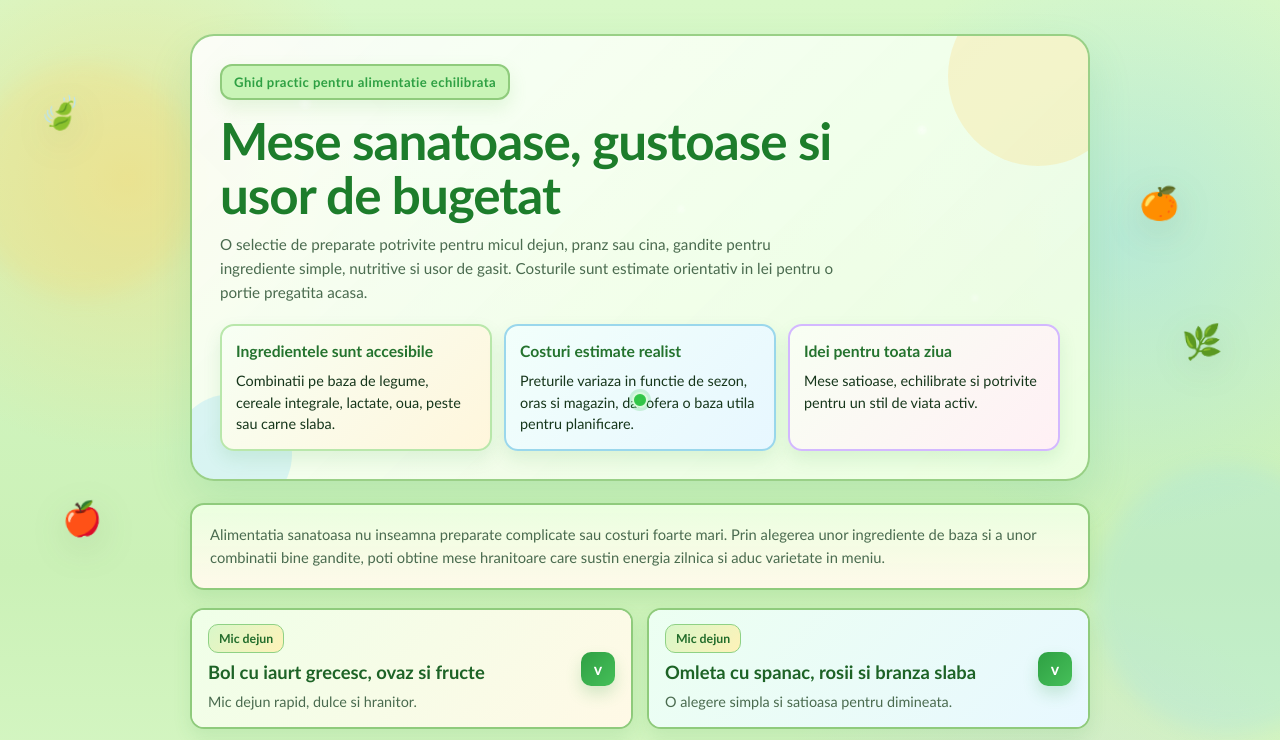
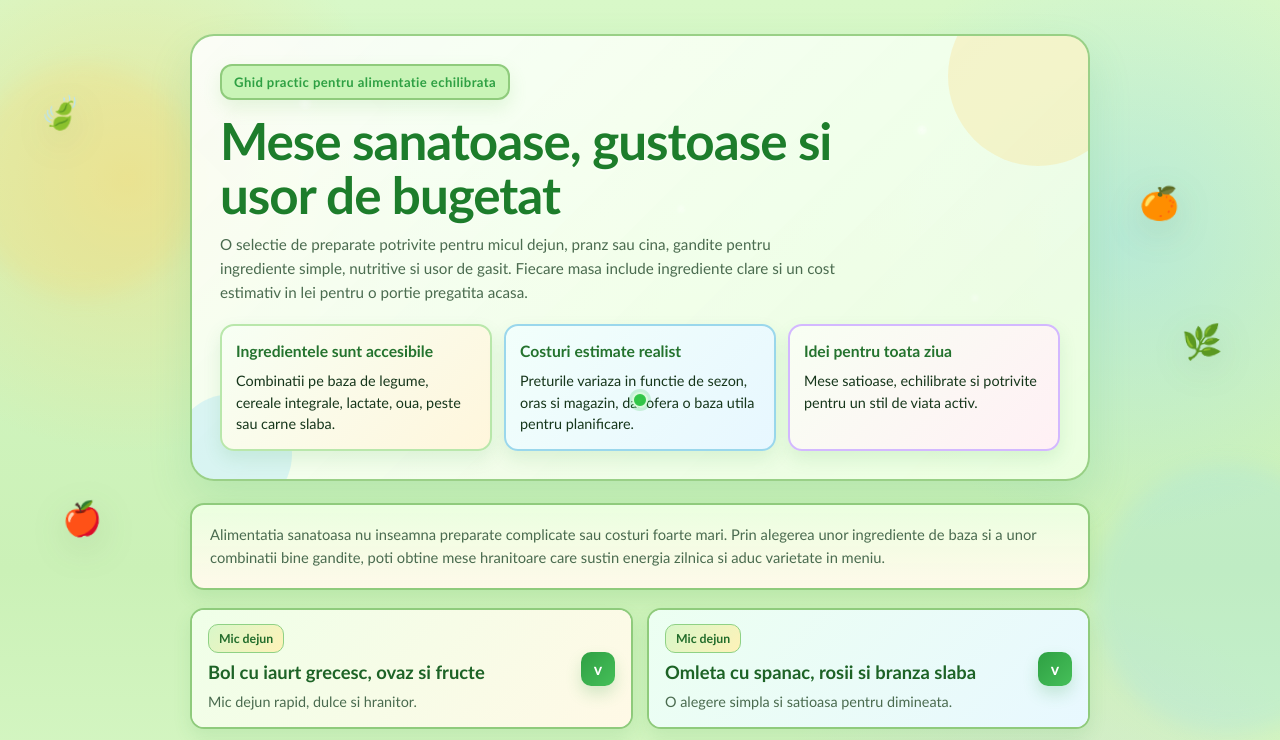
Before and after one commit to beatzgaming12-glitch/Meniu, a plain HTML site: page index.html in a window 1280 px wide. Shown: the top 740 px of the page. Drawn offline with Linux system fonts and the light colour scheme.

Commit message:
Update homepage intro text

```diff
--- a/index.html
+++ b/index.html
@@ -683,8 +683,8 @@
       <h1>Mese sanatoase, gustoase si usor de bugetat</h1>
       <p>
         O selectie de preparate potrivite pentru micul dejun, pranz sau cina, gandite pentru
-        ingrediente simple, nutritive si usor de gasit. Costurile
-        sunt estimate orientativ in lei pentru o portie pregatita acasa.
+        ingrediente simple, nutritive si usor de gasit. Fiecare masa include ingrediente clare si
+        un cost estimativ in lei pentru o portie pregatita acasa.
       </p>
 
       <div class="highlights">
```
